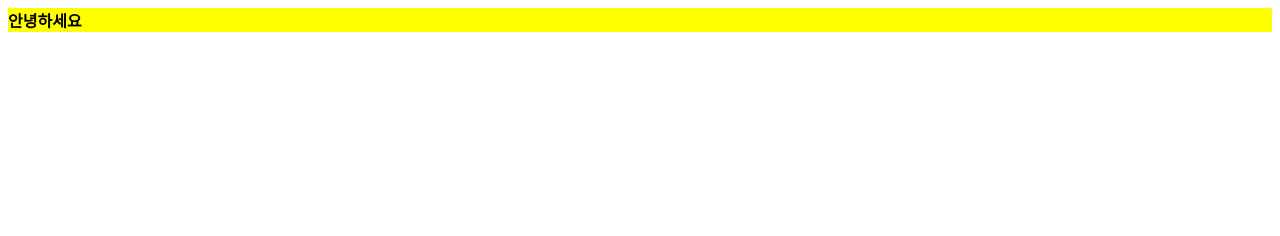
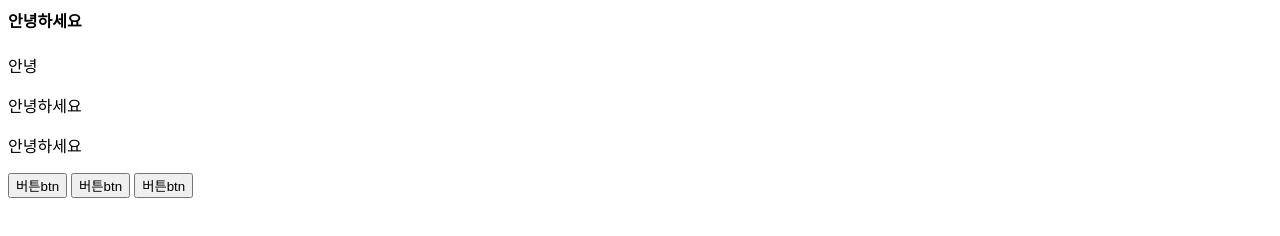
Before and after one commit to jjst214/learn_js, a plain HTML site: page index.html in a window 1280 px wide. Drawn offline with nearby package versions, Linux system fonts and the light colour scheme.

Commit message:
js, jquery 차이점

```diff
--- a/index.html
+++ b/index.html
@@ -19,8 +19,13 @@
 -->
     <h4 id="test">안녕하세요</h4>
 
+    <p class="greeting">안녕하세요</p>
+    <p class="greeting">안녕하세요</p>
+    <p class="greeting">안녕하세요</p>
 
-
+    <button class="btn">버튼btn</button>
+    <button class="btn">버튼btn</button>
+    <button class="btn">버튼btn</button>
 
 
     <script
@@ -39,7 +44,22 @@
 //            document.getElementById('alert').style.display = 'block';
 //        }
 //        document.getElementById('test').innerHTML = '???';
-        $('#test').attr('class','yellow-bg');
+//        $('#test').addClass('yellow-bg');
+
+
+
+                /* js, jq 차이점 js = 요소를 한개씩만 변경, jquery = 요소 한번에 변경가능 */
+        document.getElementsByClassName('greeting')[0].innerHTML = '안녕';
+//        $('.greeting').html('안녕');
+
+        //document.getElementsByClassName('btn')[0].addEventListener(이벤트내용);
+//        $('.btn').on('click', function(){
+//            //이벤트내용
+//        })
+
+        $('.btn').on('click',function(){
+            $('.greeting').hide();
+        })
     </script>
 
 
```
